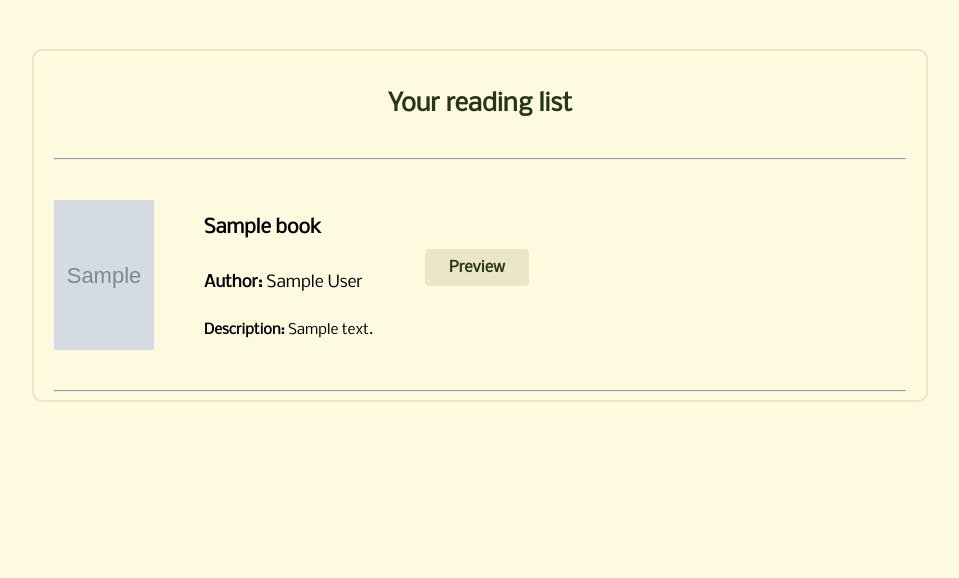
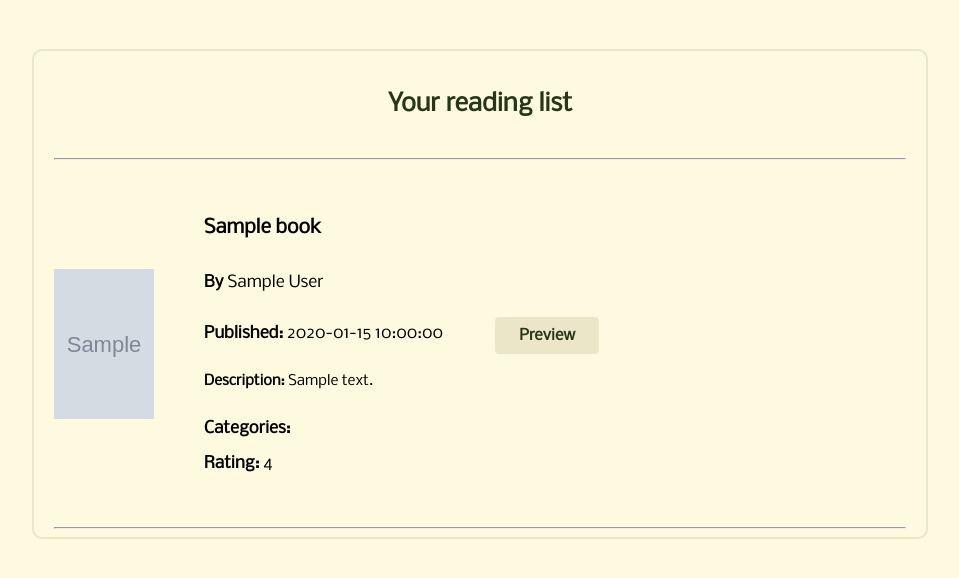
Before and after one commit to milliedavidson/group5-project-codefirstgirlsaloud, a Python web app: template application/templates/results.html in a window 1280 px wide. Shown: the part 179-757 px from the top of the page, without its empty margins (160-1119 px from the left). Run offline with Jinja, Linux system fonts and the light colour scheme; the template is opened without the code that fills it: most values are stand-ins (such as "Sample title", 1, 10 or a date in 2020); grey boxes marked "Sample" are stand-in pictures; some web fonts are replaced.

Commit message:
Clamps description to 10 lines, adds date, rating and length.

```diff
--- a/application/templates/results.html
+++ b/application/templates/results.html
@@ -14,19 +14,24 @@
 
             <div class="title-author">
                 <h3>{{ book['title'] }}</h3>
-                        <p><strong>Author: </strong>{{ book['authors'] }}</p>
+                <p><strong>By </strong>{{ book['authors'] }}</p>
             </div>
 
+            <p class="published-date"><strong>Published: </strong>{{ format_book_published(book) }}</p>
+
             <p class="description"><strong>Description: </strong>{{ book['description'] }}</p>
+
+            <div class="categories-rating">
+                <p><strong>Categories: </strong> {{ format_book_categories(book) }}</p>
+                <p><strong>Rating: </strong> {{ format_book_rating(book) }}</p>
+                <!--<p><strong>Length: </strong> {{ format_book_length(book) }}</p>-->
             </div>
 
-<!--                <p><strong>Published: </strong>{{ format_book_published(book) }}</p>-->
-<!--                <p><strong>Categories: </strong> {{ format_book_categories(book) }}</p>-->
-<!--                <p><strong>Rating: </strong> {{ format_book_rating(book) }}</p>-->
-<!--                <p><strong>Length: </strong> {{ format_book_length(book) }}</p>-->
+        </div>
+
 
         <div class="book-preview">
-                    <a class ="button" href="{{ book['preview_link'] }}" target="_blank">
+            <a class="button" href="{{ book['preview_link'] }}" target="_blank">
                 <strong>Preview</strong></a></p>
         </div>
 
```
Lines whose indentation alone changed are shown as unchanged.
